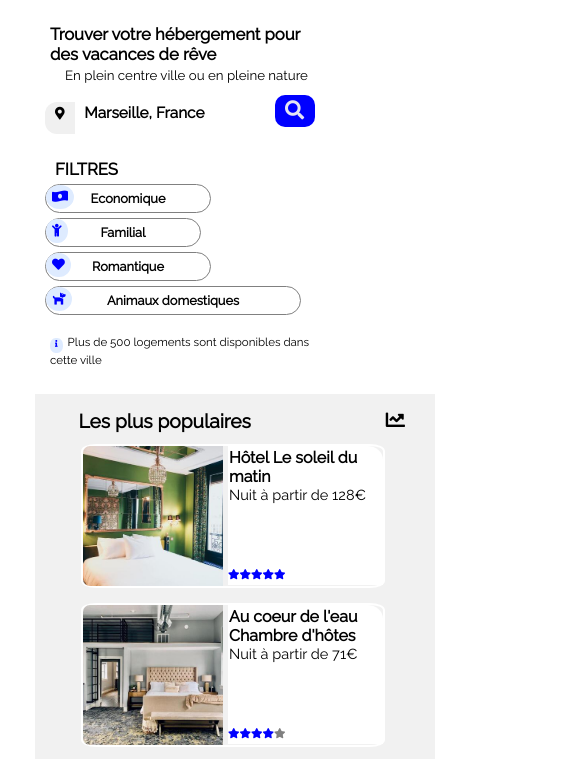
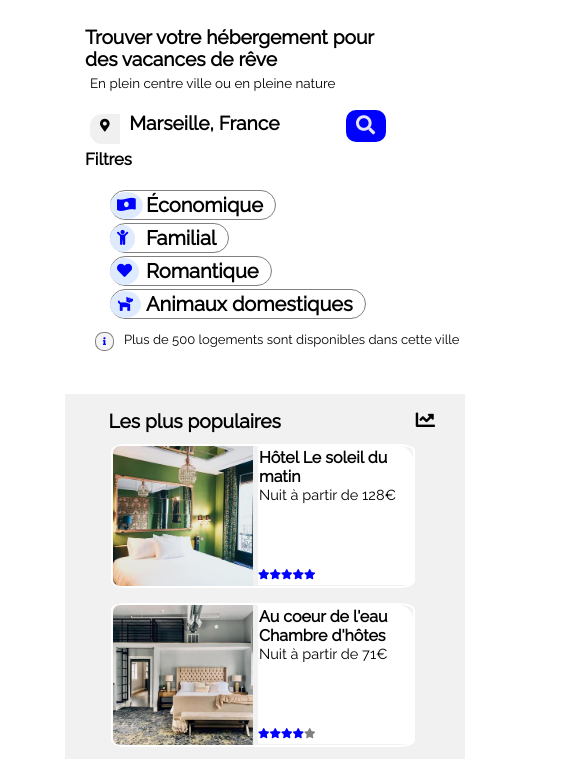
Before and after one commit to Madjiassoum/MADJIASSOUM_2_05102020, a plain HTML site: page index.html in a window 390 px wide. Shown: the part 91-850 px from the top of the page, 585 px wide, since content can reach past the window. Drawn offline with Linux system fonts and the light colour scheme.

Commit message:
Finalisé

```diff
--- a/index.html
+++ b/index.html
@@ -7,13 +7,15 @@
     <link rel="stylesheet" type="text/css" href="fontawesome-free-5.14.0-web/css/all.css">
     <link href="https://fonts.googleapis.com/css2?family=Raleway:ital,wght@0,100;0,400;1,400&;display=swap" rel="stylesheet">
     <link rel="stylesheet" media="screen and (max-width: 1440px)" href="style.css"/>
-    <meta name="viewport" content="width=device-width, initial-scale=1.0">
+    <meta name="viewport" content="width=device-width, initial-scale=1.0, user-scalable=yes">
 </head>
 <body>
     <div class="contain-page">
         <header>
+            <!-- logo du site Reservia-->
                 <img src="images/Reservia@3x.png" id="logo" alt="logo du site reservia"/>
 
+            <!-- Menu de navigation-->
                 <nav>
                     <ul class="heb-act-sin">
                         <li class="nav-ul-li-hebergement upline"><a href="#hebergement"> Hébergements </a> </li>
@@ -24,50 +26,73 @@
         </header>
 
         <section class="localise">
+            <!-- Titre de la section-->
             <h1 class="titre-h1">Trouver votre hébergement pour des vacances de rêve<br>
             <span class="sous-titre">En plein centre ville ou en pleine nature</span></h1>
 
-                <form method="post" action="#" class="choix-ville">
+            <form method="post" action="#" class="choix">
 
-                    <div class="choix-ville-premier intersection">
+                <!-- div de recherche de la ville-->
+                <div class="choix-premier">
                     <label><i class="fas fa-map-marker-alt"></i></label>
                     <input type="search" value="Marseille, France" id="gsearch">
                     <label><i class="fas fa-search"></i></label>
                     <button class="button bouton" type="submit">Rechercher</button>
                 </div>
 
-                    <div class="filtre-doption intersection">
+                    <!-- Filtres d'options -->
+                <div class="choix-deuxieme">
+                    <label class="label-filtre">
+                            Filtres
+                    </label>
+                    <ul class="mes-filtres">
+                        <li class="unit-filtre">
+                            <input name="type-hebergement" id="economique" type="checkbox" value="economique" />
+                            <label for="economique" class="filter-option">
+                                <span aria-hidden="true" class="filter-option__icon">
+                                    <i class="fas fa-money-bill-wave-alt"></i>
+                                </span>
+                                <span class="filter-option__label">Économique</span>
+                            </label>
+                        </li>
 
-                        <label class="label-filtre">
-                            FILTRES
+                        <li class="unit-filtre">
+                            <input name="type-hebergement" id="familial" type="checkbox" value="familial" />
+                            <label for="familial" class="filter-option">
+                                <span aria-hidden="true" class="filter-option__icon">
+                                    <i class="fas fa-child"></i>
+                                 </span>
+                                <span class="filter-option__label">Familial</span>
                             </label>
+                        </li>
 
-                        <div class="option">
-                            <label><i class="fas fa-money-bill-wave-alt" ></i> </label>
-                            <input type="text" class="economique input-filtre" name="econom" value="Economique" />
+                        <li class="unit-filtre">
+                            <input name="type-hebergement" id="romantique" type="checkbox" value="romantique" />
+                            <label for="romantique" class="filter-option">
+                                <span aria-hidden="true" class="filter-option__icon">
+                                    <i class="fas fa-heart"></i>
+                                </span>
+                                <span class="filter-option__label">Romantique</span>
+                            </label>
+                        </li>
+
+                        <li class="unit-filtre">
+                            <input name="type-hebergement" id="animal" type="checkbox" value="Animaux domestiques"/>
+                            <label for="animal" class="filter-option">
+                                <span aria-hidden="true" class="filter-option__icon">
+                                    <i class="fas fa-dog"></i>
+                                </span>
+                                <span class="filter-option__label">Animaux domestiques</span>
+                            </label>
+                        </li>
+                    </ul>
                 </div>
+            </form>
 
-                        <div class="option">
-                            <label><i class="fas fa-child"></i></label>
-                            <input type="text" class="famille input-filtre" name="famille" value="Familial" >
+            <!-- Point d'information des filtres-->
+            <div class="logement-info">
+                   <p> <i class="fas fa-info"></i><span>Plus de 500 logements sont disponibles dans cette ville</span></p>
             </div>
-
-                         <div class="option">
-                            <label><i class="fas fa-heart"></i></label>
-                            <input type="text" class="romantique input-filtre" name="roman" value="Romantique"/>
-                        </div>
-
-                        <div class="option">
-                            <label><i class="fas fa-dog"></i></label>
-                            <input type="text" class="animaux input-filtre" name="anima" value="Animaux domestiques"/>
-                        </div>
-                    </div>
-
-                    <div class="logement-info intersection">
-                        <label><i class="fas fa-info"></i>Plus de 500 logements sont disponibles dans cette ville</label>
-                    </div>
-
-                </form>
         </section>
 
            <!--  Le libelle de droite contenant LES PLUS POPULAIRES   -->
@@ -75,7 +100,7 @@
                <h2>Les plus populaires <i class="fas fa-chart-line"></i></h2>
                 <ul class="cote-droit">
 
-                    <!-- hot pour designer hotel -->
+                    <!-- hotel-lpp pour designer hotel du libelle de droite -->
                     <li class="hotel-lpp">
                         <div class="imag">
                             <a href="#">
@@ -145,7 +170,7 @@
             </section>
 
                <!--  La partie contenant les hébergements de Marseille
-                        contenant SIX hébergements                 -->
+                        contenant SIX hébergements LIBELLE DE GAUCHE         -->
            <section id="hebergement" class="heberge">
                 <h2>Hébergements à Marseille</h2>
                 <ul id="container-hebergement-am">
--- a/style.css
+++ b/style.css
@@ -11,9 +11,12 @@ body{
 .contain-page{
   position: absolute;
   display: block;
-  max-width: 1400px;
+  width: 1400px;
   height: auto;
   margin: auto;
+  margin-left: 30px;
+  justify-content: center;
+  align-items: center;
   top: 5px;
   box-sizing: border-box;
   background-color: #FFFFFF;
@@ -59,7 +62,8 @@ nav ul{
   list-style-type: none;
   padding-top: 5px;
   color: blue;
-  margin-left: 700px;
+  transition-duration: 2s;
+  margin-left: 690px;
 }
 
 nav ul li{
@@ -112,25 +116,29 @@ nav ul li:hover{
 	flex-direction: column;
 	font-weight: bold;
   top: 65px;
-	width: 1335px;
-	height: 240px;
+	width: 1440px;
+	height: auto;
   margin: auto;
 
   }
 
-.input-filtre{
-  margin-right: 15px;
-  text-align: center;
-  height: 25px;
-  font-size: 1em;
-  font-weight: bold;
-  border: 1px  gray solid;
-  border-radius: 10px;
-  cursor: pointer;
+
+.localise .titre-h1{
+  margin-left: 15px;
 }
 
+.sous-titre{
+  font-size: 0.6em;
+  margin-left: 5px;
+  font-weight: normal;
 
-/* bouton rechercher*/
+}
+
+/* Mise en page zone type search et bouton rechercher*/
+
+.choix-premier{
+  margin-left: 10px;
+}
 
 .button {
   border: none;
@@ -141,7 +149,7 @@ nav ul li:hover{
   text-align: center;
   text-decoration: none;
   display: inline-block;
-  font-size: 14px;
+  font-size: 18px;
   font-weight: bold;
   margin: 2px;
   cursor: pointer;
@@ -151,104 +159,16 @@ nav ul li:hover{
 }
 
 #gsearch{
+  border: none;
   height: 30px;
   font-weight: bold;
-  font-size: 1.2em;
+  font-size: 1.5em;
   margin-left: 9px;
 }
 
-.choix-ville .fa-search {
+.choix .fa-search {
   display: none;
 }
-
-.filtre-doption{
-  display: flex;
-  flex-direction: row;
-  margin-top: 20px;
-  margin-bottom: 20px;
-  margin-left: 5px;
-}
-.filtre-doption .option{
-  display: flex;
-  flex-direction: row;
-  border-radius: 40px;
-}
-.filtre-doption .option:focus{
-  border: 1px  gray solid;
-  border-radius: 10px;
-  background-color: #DEEBFF;
-
-}
-
-.intersection .input-filtre{
-  border: 1px gray solid;
-}
-.titre-h1{
-	margin-left: 10px;
-}
-
-.sous-titre{
-  font-size: 0.8em;
-  margin-left: 15px;
-  font-weight: normal;
-}
-
-/*  les icones du filtres */
-
-.fa-dog, .fa-child, .fa-heart, .fa-money-bill-wave-alt{
-  position: absolute;
-  background-color: #DEEBFF;
-  color: blue;
-  border: none;
-  margin-top: 1px;
-  border-radius: 50%;
-  padding: 6px;
-  margin-left: 1px;
-
-
-}
-/* icone d'information plus de 500 logements */
-
-.fa-info{
-  background-color: #DEEBFF;
-  color: blue;
-  font-size: 0.6em;
-  margin-right: 5px;
-  border-radius: 45%;
-  padding: 5px;
-  padding-top: 3px;
-}
-
-.logement-info{
-  font-size: 1em;
-  font-weight: normal;
-  margin-left: 10px;
-}
-
-.label-filtre{
-  font-size: 1.3em;
-  margin-left: 10px;
-  margin-right: 15px;
-}
-/* Pour donner un widh personnalisé à chaque input de la class: filtre-doption */
-.economique, .romantique{
-  border-radius: 55px;
-  width: 180px;
-
-}
-
-
-.famille{
-  width: 150px;
-  border-radius: 55px;
-
-}
-
-.animaux{
-  width: 250px;
-  border-radius: 55px;
-}
-/*  carte à gauche ville Marseille */
 
 .localise .fa-map-marker-alt{
   padding-top: 6px;
@@ -263,21 +183,129 @@ nav ul li:hover{
   margin-bottom: 5px;
   color: #000000;
   background-color: rgb(240,240,240);
+
 }
 
-/* input choix ville */
 
-.choix-ville input{
-  border: none;
+ /*  Mise en page NIveau filtre d'options */
+
+.choix-deuxieme{
+  height: 50px;
+  display: block;
+  flex-direction: row;
+  flex-wrap: wrap;
+  align-items: center;
+  background-color: #FFFFFF;
+  width: 1330px;
+  height: 50px;
+  margin-left: 5px;
+  top: 150px;
+  font-weight: bold;
 }
 
-.input-filtre:hover{
+/*Le titre :filtres */
+
+.label-filtre{
+  font-size: 1.3em;
+  margin-left: 5px;
+  margin-right: 10px;
+}
+
+/*  les icones du filtres */
+.fa-dog, .fa-child, .fa-heart, .fa-money-bill-wave-alt{
   background-color: #DEEBFF;
-  padding: 2px;
-  border: 1px  gray solid;
-  border-radius: 10px;
+  border-radius: 50%;
+  padding: 7px;
+  padding-top: 5px;
+  top: 147px;
+  font-size: 15px;
+  color: blue;
+  border: none;
+  justify-content: center;
+  margin-left: -35px;
+  position: absolute;
 }
-/*=========== LES VILLES POPULAIRES LIBELLE de Droite    =================*/
+
+
+.choix-deuxieme .mes-filtres{
+  object-position: left;
+  display: inline-flex;
+  flex-direction: row;
+}
+.mes-filtres .unit-filtre{
+  margin-right: 30px;
+}
+
+/* ici l'effet selection d'un filtre */
+.choix-deuxieme .unit-filtre input[type=checkbox]:checked ~ label{
+  background-color: #C3C3C1;
+  color: #fff;
+  font-family: cursive;
+  font-size: 17px;
+
+}
+
+.filter-option{
+  font-family: 'raleway';
+  border: 0.01em gray solid;
+  padding-right: 1px;
+  padding: 2px 12px 2px 35px;
+  color: #000;
+  font-size: 20px;
+  line-height: 16px;
+  font-weight: bold;
+  border-radius: 16px;
+
+}
+
+
+.filter-option:hover{
+  background-color: #F0F094;
+  transform: scale(0.015);
+  color: #000;
+  font-size: 18px;
+  font-weight: bold;
+  text-decoration: underline;
+}
+
+
+.unit-filtre input{
+  display: none;
+}
+
+
+.unit-filter .filter-option_label{
+  position: absolute;
+  font-size: 1.5em;
+  line-height: 20px;
+  color: #A01020;
+}
+
+/* icone d'information plus de 500 logements */
+
+.localise .logement-info p .fa-info{
+  position: relative;
+  background-color: rgb(244,244,244);
+  font-size: 0.6em;
+  color: blue;
+  margin-right: 10px;
+  border-radius: 45%;
+  border: 0.0001em solid gray;
+  padding: 6px 10px 5px 10px;
+
+}
+
+.logement-info{
+  position: relative;
+  font-size: 0.5em;
+  width: 1330px;
+  font-weight: normal;
+
+}
+
+
+/* LES VILLES POPULAIRES LIBELLE de Droite   */
+
 .libelle-droite{
   position: relative;
   width: 400px;
@@ -662,8 +690,8 @@ footer{
   width: 32%;
 	display: inline-block;
 	flex-direction: column;
-	font-size: 0.91em;
-	line-height: 1.5em;
+	font-size: 1em;
+	line-height: 1.6em;
 	margin-right: 35px;
 	margin-left: 15px;
 	padding-top: 25px;
@@ -722,7 +750,7 @@ footer{
   align-items: center;
   max-width: 414px;
   margin: 0px;
-  margin-left: 50px;
+  margin-left: 45px;
   z-index: 1;
 
 }
@@ -730,6 +758,7 @@ footer{
 /* Menu de navigation */
  header nav{
   color: blue;
+  transition-duration: 3s;
 }
 
 header img{
@@ -747,7 +776,7 @@ nav .heb-act-sin{
   padding-bottom: 30px;
   width: 300px;
   border: 0px blue solid;
-  margin-left: 0px;
+  margin-left: -10px;
   background-color: #FFFFFF;
   font-size: 1.1em;
   z-index: 9;
@@ -761,15 +790,19 @@ nav .heb-act-sin{
   left: -120px;
   padding: 0px 0px 20px 0px;
 }
+.heb-act-sin .nav-ul-li-hebergement:hover{
+  font-size: 1.5em;
+  transition-duration: 2s;
+}
 .nav-ul-li-activite{
   position: relative;
   padding-top: 70px;
-  margin-left: 10px;
+  margin-left: 0px;
 }
 .nav-ul-li-inscrire{
   position: relative;
   top: 35px;
-  left: -150px;
+  left: -160px;
   z-index: 100;
   font-size: 0.91em;
 }
@@ -793,18 +826,15 @@ nav ul li span{
 
 
 nav ul li:hover{
+
  cursor: pointer;
-  padding-right: 0px;
-  margin-right: 0px;
   border-left: 0px solid #0065;
-
+  font-size: 1.3em;
 
 }
 
-
-
+/* La ligne en dessous de hébergement en mobile */
 .upline{
-
 
   margin: auto;
   height: 1px;
@@ -814,10 +844,7 @@ nav ul li:hover{
 
 }
 
-
-  /* partie localisation de la ville sur mobile*/
-
-
+  /* zone de recherche de la ville   */
 .localise{
   top: 96px;
   display: flex;
@@ -830,128 +857,170 @@ nav ul li:hover{
   z-index: 4;
 
   }
-  .localise h1{
-    font-size: 1.3em;
-    width: 65%;
-  }
-  .choix-ville .intersection{
-    display: flex;
-    flex-direction: column;
+
+.localise .titre-h1{
+  width: 300px;
+  margin-left: 15px;
 }
 
-  .choix-ville .choix-ville-premier{
-    display: inline-block;
-
+.sous-titre{
+  font-size: 0.7em;
+  margin-left: 5px;
+  font-weight: normal;
 
 }
-  .choix-ville-premier .button:hover{
-  	background-color: #0A0;
+
+/* Mise en page zone type search et bouton rechercher*/
+
+.choix-premier{
+  margin-left: 10px;
 }
-
 .button {
     display: none;
     cursor: pointer;
 
 }
 
-.intersection .fa-search{
-    margin-left: 235px;
+#gsearch{
+  border: none;
+  height: 30px;
+  font-weight: bold;
+  font-size: 1.5em;
+  margin-left: 9px;
+}
+
+.choix .fa-search {
+  position: absolute;
+  margin-left: 266px;
   width: 25px;
   height: 25px;
   background-color: blue;
   border-radius: 10px;
   display: flex;
   color: #F2F2F2F2;
-    position: absolute;
-    top: 85px;
+  top: 100px;
   padding: 5px 5px 2px 10px;
   font-size: 1.5em;
 }
 
-  /*  icone carte à gauche ville Marseille */
+ /*  Mise en page NIveau filtre d'options */
 
-.localise .fa-map-marker-alt{
-  padding-top: 6px;
-  padding-left: 10px;
-  margin-right: -5px;
-  margin-left: 5px;
-  height: 26px;
-  width: 20px;
-  border-top-left-radius: 12px;
-  border-bottom-left-radius: 12px;
-  border-left: none;
-  margin-bottom: 5px;
-  color: #000000;
-  background-color: rgb(240,240,240);
+.choix-deuxieme{
+  height: 50px;
+  display: block;
+  flex-direction: row;
+  flex-wrap: wrap;
+  align-items: center;
+  background-color: #FFFFFF;
+  width: 414px;
+  height: 50px;
+  margin-left: 0px;
+  top: 150px;
+  font-weight: bold;
 }
 
-.localise h1 span{
-  font-size: 0.8em;
-}
+/*Le titre :filtres */
 
-.choix-ville .logement-info{
-    top: 325px;
-    display: flex;
-    position: absolute;
-    width: 63%;
-    font-size: 0.9em;
-    font-weight: normal;
-  }
-  /* icone d'information plus de 500 logements */
-
-.fa-info{
-  background-color: #DEEBFF;
-  color: blue;
-  font-size: 0.6em;
-  padding-left: 10px;
-  border-radius: 45%;
-  padding: 5px;
-  padding-top: 3px;
-}
-
-#gsearch{
-  height: 30px;
-  font-weight: bold;
-  font-size: 1.2em;
-  margin-left: 9px;
+.label-filtre{
+  font-size: 1.3em;
+  margin-left: 15px;
+  margin-right: 10px;
 }
 
 
-/* deuxièment ligne concernant les options */
-  .filtre-doption .option{
-    display: inline-flex;
+.choix-deuxieme .mes-filtres{
+  object-position: left;
+  display: flex;
+  flex-direction: row;
+  flex-wrap: wrap;
+
+}
+.mes-filtres .unit-filtre{
+  display: block;
   flex-direction: row;
   flex-wrap: wrap;
   width: 400px;
   border-radius: 40px;
   margin-left: 0px;
-    margin-right: 10px;
-    margin-top: 5px;
+  margin-right: 0px;
+  margin-top: 15px;
   position: relative;
+
+
+
 
 }
 
+.fa-dog, .fa-child, .fa-heart, .fa-money-bill-wave-alt{
+  background-color: #DEEBFF;
+  border-radius: 50%;
+  padding-top: 5px;
+  margin-bottom: 15px;
+  top: -5px;
+  font-size: 15px;
+  color: blue;
+  border: none;
+  display: flex;
+  justify-content: center;
+  left: 35px;
+  position: absolute;
+}
 
-/* Pour donner un widh personnalisé à chaque input de la class: filtre-doption */
-.economique, .romantique{
-  border-radius: 55px;
-  width: 160px;
+/* ici l'effet selection d'un filtre */
+.choix-deuxieme .unit-filtre input[type=checkbox]:checked ~ label{
+  background-color: #C3C3C1;
+  color: blue;
+  transition-duration: 2s;
+  font-family: cursive;
+  font-size: 17px;
+
+}
+.filter-option:hover{
+  background-color: #F0F094;
+  transform: scale(0.015);
+  color: #000;
+  font-size: 18px;
+  font-weight: bold;
+  text-decoration: underline;
+}
+
+
+.unit-filtre input{
+  display: none;
+}
+
+
+.unit-filter .filter-option_label{
+  position: absolute;
+  font-size: 1.5em;
+  line-height: 15px;
+  color: #A01020;
+}
+
+/* icone d'information plus de 500 logements */
+
+.localise .logement-info p .fa-info{
+  position: relative;
+  background-color: rgb(244,244,244);
+  font-size: 0.6em;
+  color: blue;
+  margin-right: 10px;
+  border-radius: 45%;
+  border: 0.0001em solid gray;
+  padding: 5px 7px 4px 7px;
 
 }
 
-
-.famille{
-  width: 150px;
-  border-radius: 55px;
+.logement-info{
+  position: relative;
+  top: 120px;
+  font-size: 0.6em;
+  width: 414px;
+  font-weight: normal;
 
 }
 
-.animaux{
-  width: 250px;
-  border-radius: 55px;
-}
-
-
+/* Pour donner un widh personnalisé à chaque input de la class: filtre-doption */
   .filtre-doption .option:focus{
     border: 1px  gray solid;
     border-radius: 10px;
@@ -1072,7 +1141,7 @@ nav ul li:hover{
 #container-hebergement-am .second-line .hebergement-am{
   margin-left: 10px;
 }
-
+/* premiere ligne de cette section */
 #container-hebergement-am .first-line{
   margin-left: 5px;
 }
@@ -1278,7 +1347,7 @@ nav ul li:hover{
     flex-direction: row;
     width: 400px;
     height: auto;
-    padding-bottom: 40px;
+    padding-bottom: 35px;
   }
 
   .menu-foot .sousfoot strong{
@@ -1313,6 +1382,7 @@ nav ul li:hover{
     cursor: pointer;
   }
 }
+/* orientation paysage et portrait sur petits écrans */
 
   @media (orientation: landscape) {
   body {
```
Lines whose indentation alone changed are shown as unchanged.
